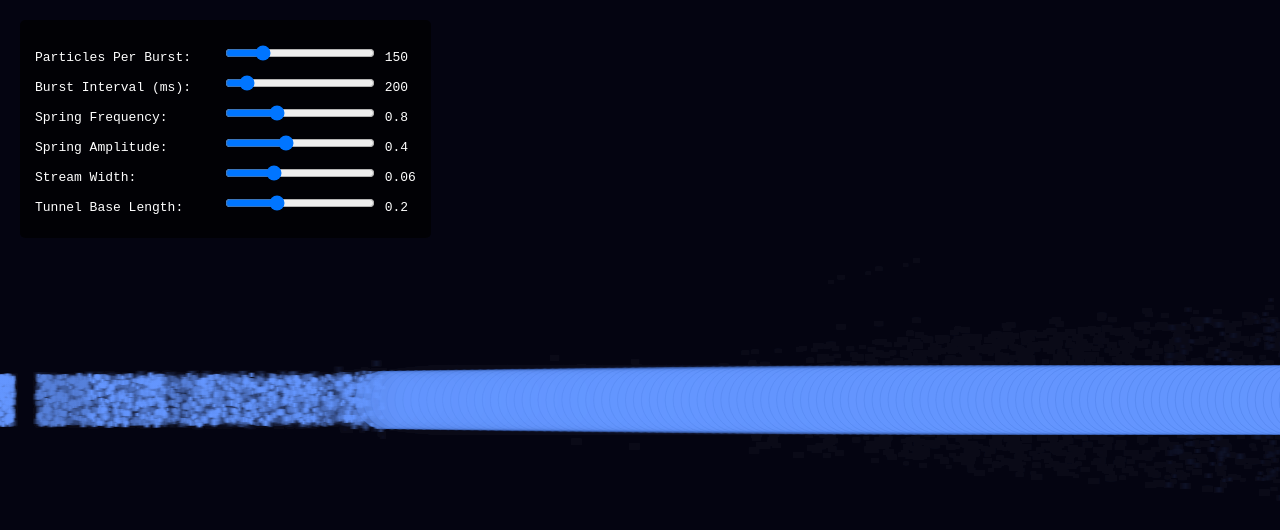
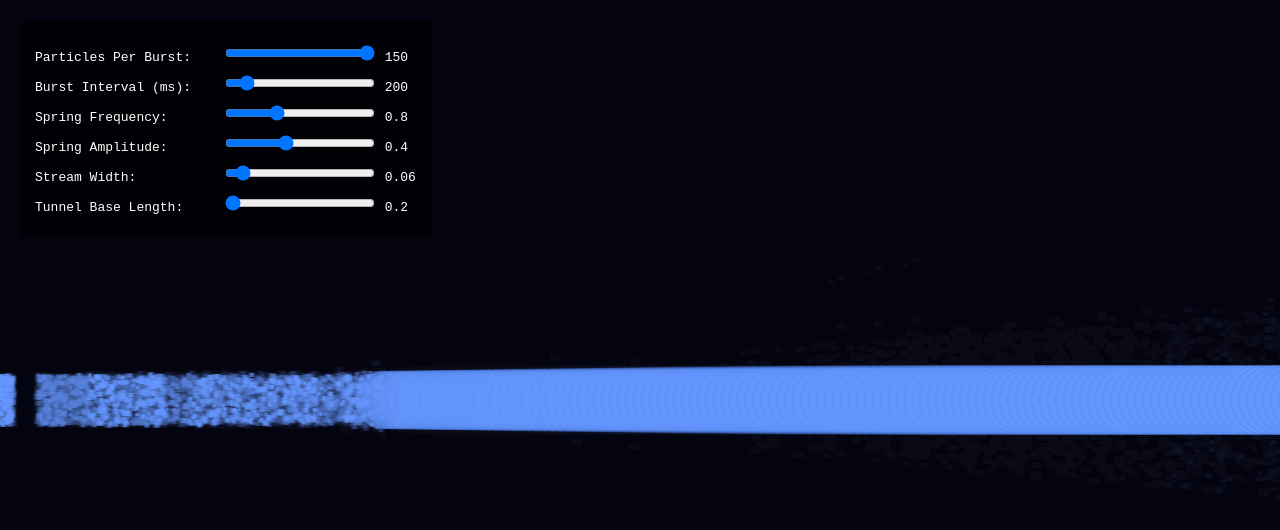
Before and after one commit to JSKIM-90/Chart_Custom, a plain HTML site: page Canvas/Sample/canvas13.html in a window 1280 px wide. Drawn offline with Linux system fonts and the light colour scheme; animation ran at ten frames a second.

Commit message:
기본값 변경

```diff
--- a/Canvas/Sample/canvas13.html
+++ b/Canvas/Sample/canvas13.html
@@ -44,7 +44,7 @@
     <div class="controls">
         <div class="control-item">
             <label>Particles Per Burst:</label>
-            <input type="range" id="burstSize" min="50" max="500" value="150" step="10">
+            <input type="range" id="burstSize" min="50" max="500" value="500" step="10">
             <span id="burstSizeValue">150</span>
         </div>
         <div class="control-item">
@@ -64,12 +64,12 @@
         </div>
         <div class="control-item">
             <label>Stream Width:</label>
-            <input type="range" id="streamWidth" min="0.02" max="0.15" value="0.06" step="0.01">
+            <input type="range" id="streamWidth" min="0.02" max="0.15" value="0.03" step="0.01">
             <span id="streamWidthValue">0.06</span>
         </div>
         <div class="control-item">
             <label>Tunnel Base Length:</label>
-            <input type="range" id="tunnelLength" min="0.1" max="0.4" value="0.2" step="0.01">
+            <input type="range" id="tunnelLength" min="0.1" max="0.4" value="0.1" step="0.01">
             <span id="tunnelLengthValue">0.2</span>
         </div>
     </div>
```
